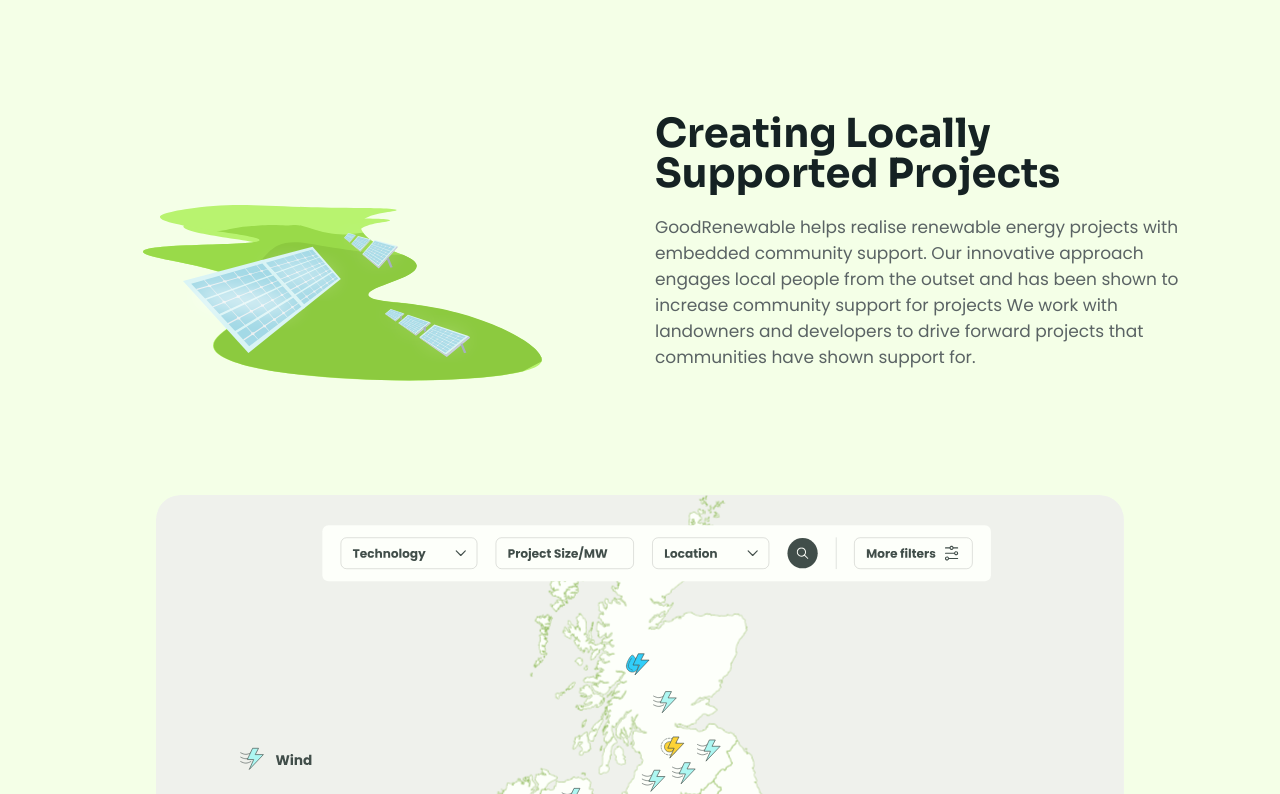
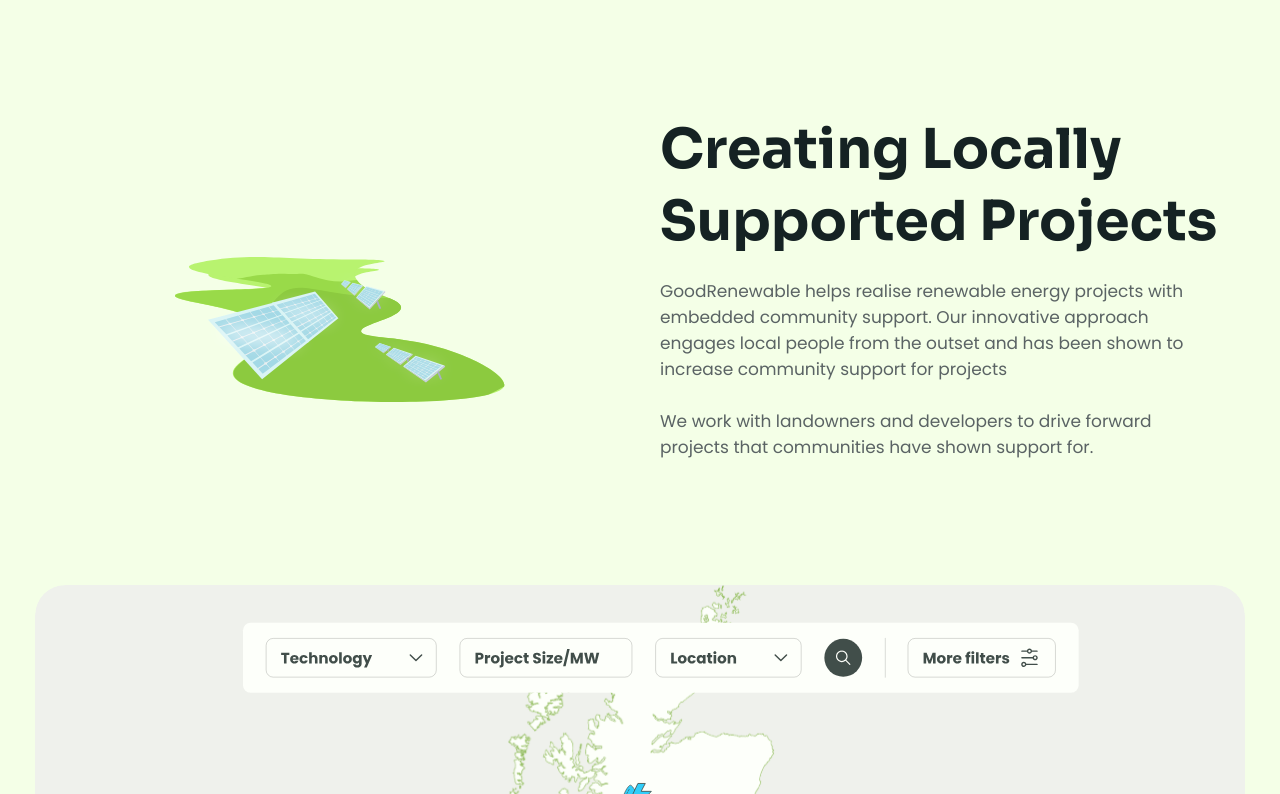
Before and after one commit to elghanbibadr/GoodRenewable, a React (Vite) app: page / in a window 1280 px wide. Shown: the part 1506-2300 px from the top of the page. Built offline with nearby package versions, Linux system fonts and the light colour scheme.

Commit message:
tweaked the map section

```diff
--- a/src/componenet/Features/Features.jsx
+++ b/src/componenet/Features/Features.jsx
@@ -6,16 +6,18 @@
   return (
     <>
 
-      <Gridx2 className="mt-20 lg:mt-40  px-2" >
+      <Gridx2 className="mt-20 lg:mt-40  px-2 lg:gap-x-[1rem]" >
         <div data-aos="fade-left"  className='p-2 md:p-6 md:col-start-2 md:row-start-1'>
-          <h3 className='mb-8'>Creating Locally Supported Projects</h3>
+          <h2 className='mb-8'>Creating Locally Supported Projects</h2>
           <p>
             GoodRenewable helps realise renewable energy projects with embedded community support. Our innovative approach engages local people from the outset and has been shown to increase community support for projects
+            <br/>
+            <br/>
             We work with landowners and developers to drive forward projects that communities have shown support for.
           </p>
         </div>
         <div data-aos="fade-up-right" >
-          <svg className='justify-self-center  max-w-[400px]   md:w-[70%] mx-auto' viewBox="0 0 329 229" fill="none" xmlns="http://www.w3.org/2000/svg">
+          <svg className='justify-self-center  max-w-[400px]   md:w-[56%] mx-auto' viewBox="0 0 329 229" fill="none" xmlns="http://www.w3.org/2000/svg">
             <path d="M173.267 95.8871C112.543 95.9396 90.5373 90.4373 51.2923 96.853C34.5288 99.5933 33.3311 101.448 33.2509 102.256C32.5443 109.184 105.627 114.761 104.63 119.047C103.597 123.513 23.5286 120.643 21.088 127.154C18.7877 133.298 89.6202 137.152 100.706 156.298C110.413 173.067 64.4976 184.654 72.075 197.794C87.0994 223.849 295.437 226.543 306.613 206.867C312.552 196.412 267.243 171.891 217.584 165.756C202.925 163.945 184.733 163.346 182.679 159.001C179.552 152.391 218.356 146.836 217.193 137.189C216.161 128.632 184.738 125.691 177.973 111.906C176.259 108.419 177.206 106.429 178.364 105.151C183.836 99.1212 203.376 98.6922 203.111 97.3529C202.81 95.8346 177.652 95.884 173.262 95.8871H173.267Z" fill="#B8F36F" />
             <path d="M174.526 87.0887C104.909 87.1488 79.6816 80.8455 34.6899 88.1952C15.4718 91.3344 14.0987 93.4591 14.0067 94.3853C13.1966 102.322 96.9808 108.71 95.8375 113.62C94.654 118.736 2.86079 115.448 0.0628152 122.907C-2.57429 129.946 78.6302 134.362 91.3389 156.294C102.468 175.504 49.8289 188.779 58.5158 203.832C75.7403 233.68 314.585 236.766 327.397 214.226C334.206 202.248 282.262 174.157 225.332 167.129C208.526 165.054 187.671 164.368 185.315 159.391C181.73 151.818 226.216 145.455 224.883 134.404C223.7 124.601 187.677 121.232 179.92 105.44C177.956 101.445 179.041 99.1649 180.369 97.7014C186.643 90.7936 209.044 90.3022 208.739 88.7679C208.394 87.0286 179.553 87.0851 174.52 87.0887H174.526Z" fill="#B8F36F" />
             <path d="M225.003 134.296C223.865 124.998 190.565 121.56 181.063 107.484C177.297 107.822 174.4 108.147 170.02 108.681C161.064 109.773 149.694 108.133 137.001 103.735C124.309 99.3371 125.033 102.217 112.898 101.473C100.769 100.73 93.5375 102.217 87.6914 102.217C81.8453 102.217 68.348 105.403 62.9503 106.115C62.4272 106.185 61.4959 106.206 60.2428 106.182C79.086 109.023 96.4117 111.553 95.8886 113.773C94.7044 118.824 2.86232 115.578 0.0628487 122.942C-2.57566 129.892 78.6721 134.251 91.3876 155.905C91.4048 155.933 91.4163 155.958 91.4336 155.985C123.343 155.357 156.919 154.652 189.507 153.881C200.003 148.324 226.032 142.673 225.003 134.289V134.296Z" fill="#99DA49" />
--- a/src/componenet/Features/Map.jsx
+++ b/src/componenet/Features/Map.jsx
@@ -4,7 +4,7 @@
 export const Map = () => {
   return (
     <div   data-aos="flip-up" className='my-40 p-4 mb-40 map '  data-aos-offset="300">
-    <img  className='hidden md:block mx-auto lg:w-[80%]' src={desktopMap} alt='map image for desktops' loading='lazy' />
+    <img  className='hidden md:block  ' src={desktopMap} alt='map image for desktops' loading='lazy' />
     <img  className='mx-auto md:hidden' src={mobileMap}  alt='map image for mobile' loading='lazy' />
     </div>
   )
```
